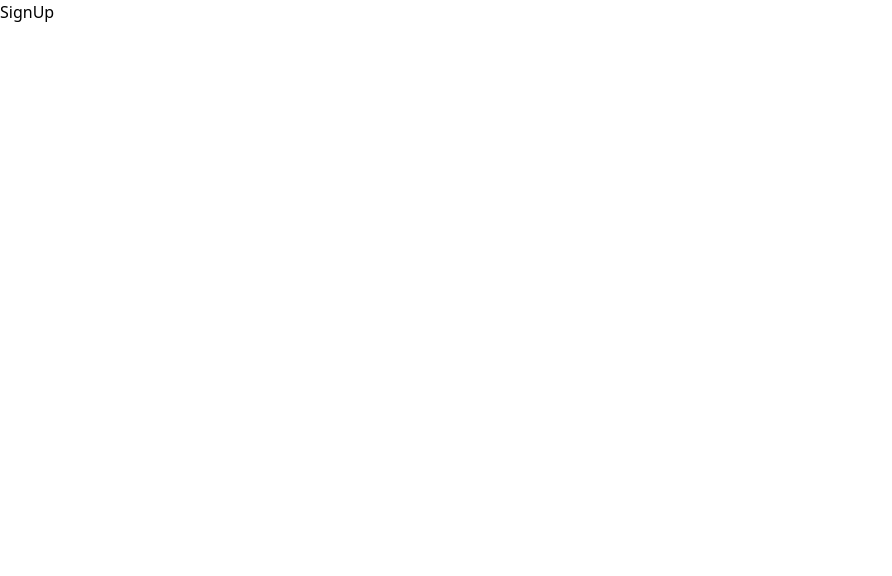
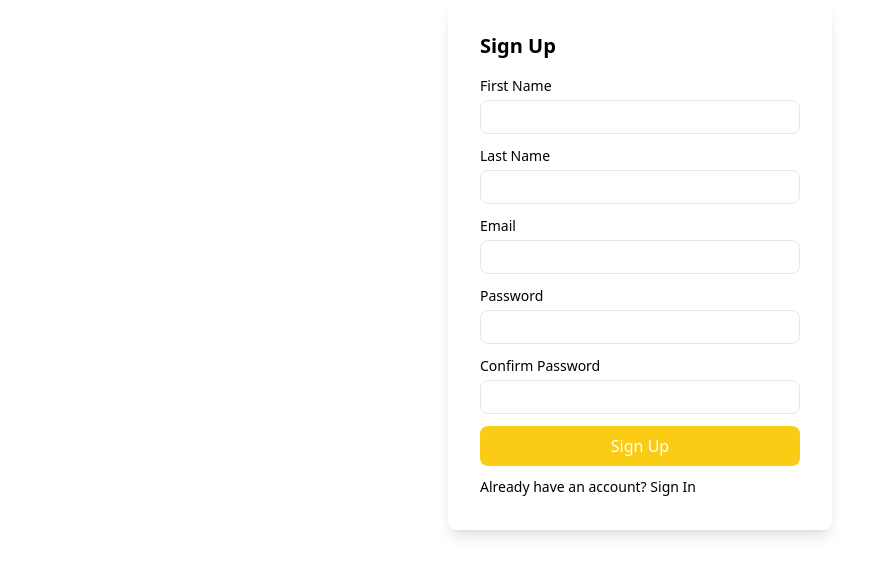
Before and after one commit to sachin-rohilla/UserAuth-Protected-Routes, a React (Vite) app: page /signUp in a window 1280 px wide. Shown: the top 576 px of the page, without its empty margins (0-892 px from the left). Built offline with nearby package versions, Linux system fonts and the light colour scheme.

Commit message:
add-sign-in page

```diff
--- a/package.json
+++ b/package.json
@@ -10,6 +10,7 @@
     "preview": "vite preview"
   },
   "dependencies": {
+    "@hookform/resolvers": "^3.3.4",
     "react": "^18.2.0",
     "react-dom": "^18.2.0",
     "react-hook-form": "^7.51.0",
--- a/src/App.jsx
+++ b/src/App.jsx
@@ -1,5 +1,6 @@
 import { RouterProvider, createBrowserRouter } from "react-router-dom";
 import SignUp from "./Auth/SignUp";
+import SignIn from "./Auth/SignIn";
 
 function App() {
   const router = createBrowserRouter([
@@ -11,6 +12,10 @@ function App() {
       path: "/signUp",
       element: <SignUp />,
     },
+    {
+      path: "/signIn",
+      element: <SignIn />,
+    },
   ]);
 
   return (
--- /dev/null
+++ b/src/Auth/SignIn.jsx
@@ -0,0 +1,59 @@
+import React from "react";
+import { useForm } from "react-hook-form";
+import { yupResolver } from "@hookform/resolvers/yup";
+import { signInSchema } from "../FormSchema/formSchema";
+import InputComp from "../components/InputComp";
+import { Link } from "react-router-dom";
+
+const SignIn = () => {
+  // React Hook Form
+  const {
+    register,
+    handleSubmit,
+    reset,
+    formState: { errors },
+  } = useForm({
+    resolver: yupResolver(signInSchema),
+  });
+
+  // Handle form submission
+  const onSubmit = (data) => {
+    console.log(data);
+  };
+  return (
+    <div>
+      <div className="w-96 mx-auto shadow-lg rounded-lg  p-8">
+        <h1 className="font-semibold text-xl mb-2">Sign In</h1>
+        <form onSubmit={handleSubmit(onSubmit)}>
+          <InputComp
+            label="Email"
+            id="email"
+            type="text"
+            register={register}
+            error={errors.email}
+          />
+          <InputComp
+            label="Password"
+            id="password"
+            type="password"
+            register={register}
+            error={errors.password}
+          />
+
+          <button
+            type="submit"
+            className="bg-yellow-400 text-white rounded-lg w-full py-2 mt-2 mb-2"
+          >
+            Sign In
+          </button>
+        </form>
+
+        <Link to="/signUp" className="text-sm">
+          Don't have an account? Sign Up
+        </Link>
+      </div>
+    </div>
+  );
+};
+
+export default SignIn;
--- a/src/Auth/SignUp.jsx
+++ b/src/Auth/SignUp.jsx
@@ -1,7 +1,78 @@
 import React from "react";
+import { useForm } from "react-hook-form";
+import { yupResolver } from "@hookform/resolvers/yup";
+import { signUpSchema } from "../FormSchema/formSchema";
+import InputComp from "../components/InputComp";
+import { Link } from "react-router-dom";
 
 const SignUp = () => {
-  return <div>SignUp</div>;
+  // React Hook Form
+  const {
+    register,
+    handleSubmit,
+    reset,
+    formState: { errors },
+  } = useForm({
+    resolver: yupResolver(signUpSchema),
+  });
+
+  // Handle form submission
+  const onSubmit = (data) => {
+    console.log(data);
+  };
+
+  return (
+    <div className="w-96 mx-auto shadow-lg rounded-lg  p-8">
+      <h1 className="font-semibold text-xl mb-2">Sign Up</h1>
+      <form onSubmit={handleSubmit(onSubmit)}>
+        <InputComp
+          label="First Name"
+          id="firstName"
+          type="text"
+          register={register}
+          error={errors.firstName}
+        />
+        <InputComp
+          label="Last Name"
+          id="lastName"
+          type="text"
+          register={register}
+          error={errors.lastName}
+        />
+        <InputComp
+          label="Email"
+          id="email"
+          type="text"
+          register={register}
+          error={errors.email}
+        />
+        <InputComp
+          label="Password"
+          id="password"
+          type="password"
+          register={register}
+          error={errors.password}
+        />
+        <InputComp
+          label="Confirm Password"
+          id="confirmPassword"
+          type="password"
+          register={register}
+          error={errors.confirmPassword}
+        />
+
+        <button
+          type="submit"
+          className="bg-yellow-400 text-white rounded-lg w-full py-2 mt-2 mb-2"
+        >
+          Sign Up
+        </button>
+      </form>
+      <Link to="/signIn" className="text-sm ">
+        Already have an account? Sign In
+      </Link>
+    </div>
+  );
 };
 
 export default SignUp;
--- /dev/null
+++ b/src/FormSchema/formSchema.jsx
@@ -0,0 +1,24 @@
+import * as yup from "yup";
+
+// Yup validation schema
+export const signUpSchema = yup.object().shape({
+  firstName: yup.string().required("First Name is required"),
+  lastName: yup.string().required("Last Name is required"),
+  email: yup.string().email("Invalid email").required("Email is required"),
+  password: yup
+    .string()
+    .min(6, "Password must be at least 6 characters")
+    .required("Password is required"),
+  confirmPassword: yup
+    .string()
+    .oneOf([yup.ref("password"), null], "Passwords must match")
+    .required("Confirm Password is required"),
+});
+
+export const signInSchema = yup.object().shape({
+  email: yup.string().email("Invalid email").required("Email is required"),
+  password: yup
+    .string()
+    .min(6, "Password must be at least 6 characters")
+    .required("Password is required"),
+});
--- /dev/null
+++ b/src/components/InputComp.jsx
@@ -0,0 +1,20 @@
+import React from "react";
+
+const InputComp = ({ label, id, type, register, error }) => {
+  return (
+    <div className="flex flex-col gap-1">
+      <label htmlFor={id} className="text-sm mt-2">
+        {label}
+      </label>
+      <input
+        type={type}
+        id={id}
+        {...register(id)}
+        className=" border px-4 py-1 rounded-lg "
+      />
+      <p className="text-red-600 text-sm">{error?.message}</p>
+    </div>
+  );
+};
+
+export default InputComp;
```
Also changed, not shown: 1 other file (tests, documents, lock files or other folders).
